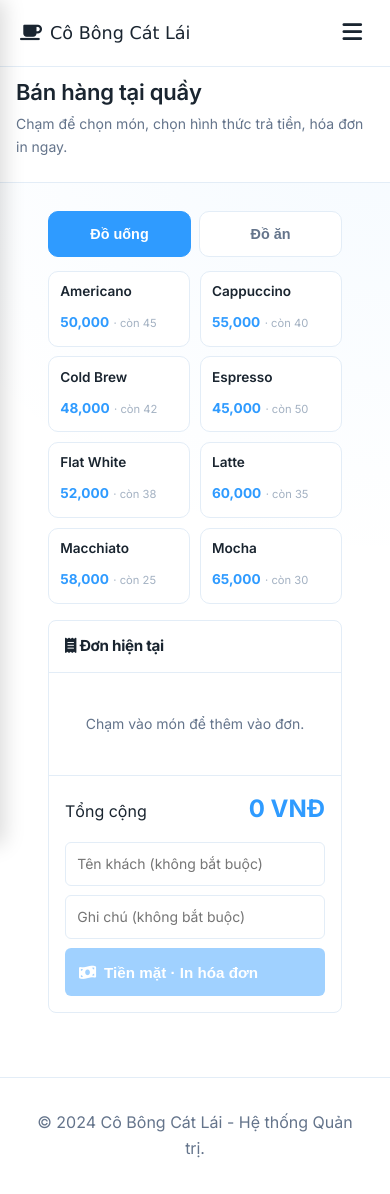
After one commit to nghuuhieu1903/quan-co-bong, a Flask app: page /admin/pos in a window 390 px wide. The commit adds this page. Run offline with Flask 3, Linux system fonts and the light colour scheme; the visitor is signed in with stand-in values (Sample User, id 1); some web fonts are replaced.

Commit message:
Add a counter sales screen and a printable receipt for the POS terminal
The shop has an Android POS terminal - a tablet with a built-in thermal
printer - so both of these run in its browser and need nothing installed on
the device.

/admin/pos is the counter screen: tap a product to add it, adjust quantities,
enter an optional customer name, then pay by cash or transfer. It is one
screen because the terminal is held in one hand, two columns on a tablet and
stacked below 900px, with every tap target at least 44px. Quantities are
capped at the stock shown on the button so a wasted round trip is avoided,
and the server checks again before writing - the same stock verification the
customer checkout does, so the two ways of ordering cannot oversell.

A cash sale is settled at the counter, so it is stored completed; a transfer
is only settled when the money lands, so it stays owed until someone marks it
off on the orders page.

/admin/order/<id>/receipt renders for an 80mm roll (?w=58 for the narrow
one), in a monospace face so the price column lines up and the thermal head
renders it legibly. Printing goes through the browser's own print service.
Taking payment goes straight to it with ?print=1, which opens the print
dialog on load. The bank QR is included on transfer receipts so the customer
can scan it off the paper.

Also fixes a bug in the test suites: they deleted the orders they created but
never returned the stock those orders had consumed, so every run quietly
drained the shop. Espresso - always Product.query.first() - had gone from 50
down to 2, which is what surfaced this: the cart flow test failed because a
5-unit update was correctly refused. Cleanup now credits each line back, and
stock is unchanged across three consecutive runs of all three suites.
Espresso restored to 50.

Co-Authored-By: Claude Opus 5 <noreply@anthropic.com>

```diff
--- a/smoke_baseline.json
+++ b/smoke_baseline.json
@@ -44,6 +44,8 @@
   "anon:index": 302,
   "anon:manage_products": 302,
   "anon:order_confirmation": 404,
+  "anon:order_receipt": 302,
+  "anon:pos": 302,
   "anon:product_detail_route": 200,
   "anon:products": 200,
   "anon:remove_from_cart": 302,
@@ -92,11 +94,15 @@
   "nav:generate_qr": 0,
   "nav:manage_products": 1,
   "nav:order_confirmation": 0,
+  "nav:order_receipt": 0,
+  "nav:pos": 1,
   "nav:product_detail_route": 1,
   "nav:products": 1,
   "nav:room_detail": 1,
   "nav:rooms": 1,
   "order_confirmation": 200,
+  "order_receipt": 200,
+  "pos": 200,
   "product_detail_route": 200,
   "products": 200,
   "remove_from_cart": 302,
--- a/templates/admin_base.html
+++ b/templates/admin_base.html
@@ -311,6 +311,12 @@
                     <i class="fas fa-tachometer-alt"></i> Dashboard
                 </a>
 
+                {# The counter screen is what staff use all day, so it sits at
+                   the top rather than inside a group. #}
+                <a href="{{ url_for('admin.pos') }}" class="sidebar-link {% if current_endpoint == 'pos' %}active{% endif %}" onclick="closeSidebar()">
+                    <i class="fas fa-cash-register"></i> Bán hàng
+                </a>
+
                 <div class="sidebar-group" data-group="rooms"
                      {% if current_endpoint in ['admin_rooms', 'admin_add_room', 'admin_edit_room', 'admin_room_bookings'] %}data-has-current="1"{% endif %}>
                     <button type="button" class="sidebar-group-toggle">
--- /dev/null
+++ b/templates/pos.html
@@ -0,0 +1,382 @@
+{% extends "admin_base.html" %}
+
+{% block title %}Bán hàng - Cô Bông Cát Lái{% endblock %}
+
+{% block head %}
+<style>
+/* Counter screen for the POS terminal.
+   ------------------------------------------------------------------
+   Sized for a handheld terminal held in one hand: two columns on a tablet,
+   stacked on a phone-sized screen, and every tap target at least 44px so it
+   can be hit reliably without a stylus. */
+.pos {
+    display: grid;
+    grid-template-columns: 1fr 340px;
+    gap: 1rem;
+    align-items: start;
+}
+
+.pos-tabs {
+    display: flex;
+    gap: 0.5rem;
+    margin-bottom: 0.85rem;
+}
+
+.pos-tab {
+    flex: 1;
+    padding: 0.7rem 1rem;
+    border: 1px solid var(--border-color);
+    border-radius: var(--radius-btn);
+    background: var(--bg-card);
+    color: var(--text-secondary);
+    font-weight: 600;
+    font-size: 0.9rem;
+    cursor: pointer;
+    min-height: 46px;
+}
+
+.pos-tab.active {
+    background: var(--accent-color);
+    border-color: var(--accent-color);
+    color: #fff;
+}
+
+.pos-grid {
+    display: grid;
+    grid-template-columns: repeat(auto-fill, minmax(132px, 1fr));
+    gap: 0.6rem;
+}
+
+.pos-item {
+    border: 1px solid var(--border-color);
+    border-radius: var(--radius-btn);
+    background: var(--bg-card);
+    padding: 0.7rem;
+    text-align: left;
+    cursor: pointer;
+    min-height: 76px;
+    display: flex;
+    flex-direction: column;
+    justify-content: space-between;
+    gap: 0.35rem;
+    font: inherit;
+}
+
+.pos-item:active { background: var(--bg-secondary); }
+
+.pos-item .nm {
+    font-weight: 600;
+    font-size: 0.85rem;
+    color: var(--text-primary);
+    line-height: 1.3;
+}
+
+.pos-item .pr {
+    color: var(--accent-color);
+    font-weight: 700;
+    font-size: 0.85rem;
+}
+
+.pos-item .st {
+    font-size: 0.7rem;
+    color: var(--text-muted);
+}
+
+/* --- ticket ------------------------------------------------------- */
+.pos-ticket {
+    position: sticky;
+    top: 1rem;
+    border: 1px solid var(--border-color);
+    border-radius: var(--admin-radius, 8px);
+    background: var(--bg-card);
+}
+
+.pos-ticket h3 {
+    margin: 0;
+    padding: 0.85rem 1rem;
+    border-bottom: 1px solid var(--border-color);
+    font-size: 0.95rem;
+    color: var(--text-primary);
+}
+
+.pos-lines {
+    max-height: 44vh;
+    overflow-y: auto;
+    padding: 0.5rem;
+}
+
+.pos-line {
+    display: grid;
+    grid-template-columns: 1fr auto;
+    gap: 0.3rem 0.5rem;
+    padding: 0.5rem;
+    border-bottom: 1px solid var(--border-color);
+}
+
+.pos-line .nm { font-size: 0.85rem; color: var(--text-primary); font-weight: 600; }
+.pos-line .amt { font-weight: 700; font-size: 0.85rem; white-space: nowrap; }
+
+.pos-qty {
+    display: inline-flex;
+    align-items: center;
+    border: 1px solid var(--border-color);
+    border-radius: 6px;
+    overflow: hidden;
+}
+
+.pos-qty button {
+    width: 34px;
+    height: 34px;
+    border: 0;
+    background: var(--bg-secondary);
+    color: var(--text-primary);
+    font: inherit;
+    font-size: 1rem;
+    cursor: pointer;
+}
+
+.pos-qty span {
+    min-width: 34px;
+    text-align: center;
+    font-weight: 700;
+    font-size: 0.9rem;
+}
+
+.pos-empty {
+    padding: 2rem 1rem;
+    text-align: center;
+    color: var(--text-secondary);
+    font-size: 0.875rem;
+}
+
+.pos-foot {
+    border-top: 1px solid var(--border-color);
+    padding: 0.85rem 1rem 1rem;
+}
+
+.pos-total {
+    display: flex;
+    justify-content: space-between;
+    align-items: baseline;
+    margin-bottom: 0.85rem;
+}
+
+.pos-total .v {
+    font-size: 1.5rem;
+    font-weight: 700;
+    color: var(--accent-color);
+}
+
+.pos-foot input {
+    width: 100%;
+    margin-bottom: 0.6rem;
+    padding: 0.6rem 0.7rem;
+    border: 1px solid var(--border-color);
+    border-radius: 6px;
+    font: inherit;
+    font-size: 0.875rem;
+    background: var(--bg-card);
+    color: var(--text-primary);
+}
+
+.pos-pay {
+    display: grid;
+    gap: 0.5rem;
+}
+
+.pos-pay button {
+    min-height: 48px;
+    font-size: 0.95rem;
+    font-weight: 700;
+}
+
+.pos-pay button[disabled] { opacity: 0.45; cursor: not-allowed; }
+
+@media (max-width: 900px) {
+    .pos { grid-template-columns: 1fr; }
+    .pos-ticket { position: static; }
+    .pos-lines { max-height: none; }
+}
+</style>
+{% endblock %}
+
+{% block content %}
+<section class="page-header">
+    <div class="container" style="max-width: 1200px; margin: 0 auto; padding: 0 2rem;">
+        <div>
+            <h1 class="admin-title"><i class="fas fa-cash-register"></i> Bán hàng tại quầy</h1>
+            <p>Chạm để chọn món, chọn hình thức trả tiền, hóa đơn in ngay.</p>
+        </div>
+    </div>
+</section>
+
+<div class="container" style="max-width: 1200px; margin: 0 auto; padding: 0 2rem 3rem;">
+    <div class="pos">
+        <div>
+            <div class="pos-tabs">
+                <button type="button" class="pos-tab active" data-type="drink">Đồ uống</button>
+                <button type="button" class="pos-tab" data-type="food">Đồ ăn</button>
+            </div>
+
+            <div class="pos-grid" id="posGrid">
+                {% for p in products %}
+                <button type="button" class="pos-item" data-type="{{ p.item_type }}"
+                        data-id="{{ p.id }}" data-name="{{ p.name }}"
+                        data-price="{{ '%.0f'|format(p.price) }}" data-stock="{{ p.stock }}">
+                    <span class="nm">{{ p.name }}</span>
+                    <span>
+                        <span class="pr">{{ "{:,.0f}".format(p.price) }}</span>
+                        <span class="st">· còn {{ p.stock }}</span>
+                    </span>
+                </button>
+                {% else %}
+                <p class="pos-empty">Chưa có sản phẩm nào còn hàng.</p>
+                {% endfor %}
+            </div>
+        </div>
+
+        <form class="pos-ticket" method="POST" action="{{ url_for('admin.pos_create_order') }}" id="posForm">
+            <input type="hidden" name="csrf_token" value="{{ csrf_token() }}">
+            <h3><i class="fas fa-receipt"></i> Đơn hiện tại</h3>
+
+            <div class="pos-lines" id="posLines">
+                <p class="pos-empty" id="posEmpty">Chạm vào món để thêm vào đơn.</p>
+            </div>
+
+            <div class="pos-foot">
+                <div class="pos-total">
+                    <span>Tổng cộng</span>
+                    <span class="v" id="posTotal">0 VNĐ</span>
+                </div>
+
+                <input type="text" name="customer_name" placeholder="Tên khách (không bắt buộc)"
+                       autocomplete="off">
+                <input type="text" name="notes" placeholder="Ghi chú (không bắt buộc)"
+                       autocomplete="off">
+
+                <div class="pos-pay">
+                    <button type="submit" name="payment_method" value="cash"
+                            class="btn btn-primary" id="payCash" disabled>
+                        <i class="fas fa-money-bill-wave"></i> Tiền mặt · In hóa đơn
+                    </button>
+                    {% if bank_enabled %}
+                    <button type="submit" name="payment_method" value="bank"
+                            class="btn btn-secondary" id="payBank" disabled>
+                        <i class="fas fa-qrcode"></i> Chuyển khoản · In mã QR
+                    </button>
+                    {% endif %}
+                </div>
+            </div>
+        </form>
+    </div>
+</div>
+{% endblock %}
+
+{% block scripts %}
+<script>
+(function () {
+    var lines = {};                       // id -> {name, price, qty, stock}
+    var grid   = document.getElementById('posGrid');
+    var box    = document.getElementById('posLines');
+    var empty  = document.getElementById('posEmpty');
+    var totalEl = document.getElementById('posTotal');
+    var form   = document.getElementById('posForm');
+
+    function money(n) { return n.toLocaleString('vi-VN') + ' VNĐ'; }
+
+    function render() {
+        // rebuild the ticket; also rebuilds the hidden inputs that get posted
+        box.querySelectorAll('.pos-line, .pos-hidden').forEach(function (n) { n.remove(); });
+        form.querySelectorAll('input[name="product_id"], input[name="quantity"]')
+            .forEach(function (n) { n.remove(); });
+
+        var total = 0, any = false;
+        Object.keys(lines).forEach(function (id) {
+            var l = lines[id];
+            if (l.qty <= 0) return;
+            any = true;
+            total += l.price * l.qty;
+
+            var row = document.createElement('div');
+            row.className = 'pos-line';
+            row.innerHTML =
+                '<span class="nm"></span>' +
+                '<span class="amt">' + money(l.price * l.qty) + '</span>' +
+                '<span class="pos-qty">' +
+                  '<button type="button" data-act="dec">−</button>' +
+                  '<span>' + l.qty + '</span>' +
+                  '<button type="button" data-act="inc">+</button>' +
+                '</span>';
+            row.querySelector('.nm').textContent = l.name;   // never innerHTML
+            row.dataset.id = id;
+            box.appendChild(row);
+
+            ['product_id', 'quantity'].forEach(function (field) {
+                var i = document.createElement('input');
+                i.type = 'hidden';
+                i.name = field;
+                i.value = field === 'product_id' ? id : l.qty;
+                form.appendChild(i);
+            });
+        });
+
+        empty.style.display = any ? 'none' : '';
+        totalEl.textContent = money(total);
+        ['payCash', 'payBank'].forEach(function (id) {
+            var b = document.getElementById(id);
+            if (b) b.disabled = !any;
+        });
+    }
+
+    function add(btn, delta) {
+        var id = btn.dataset.id;
+        var stock = parseInt(btn.dataset.stock, 10);
+        if (!lines[id]) {
+            lines[id] = {name: btn.dataset.name,
+                         price: parseInt(btn.dataset.price, 10),
+                         qty: 0, stock: stock};
+        }
+        var next = lines[id].qty + delta;
+        // never let the counter book more than is on the shelf; the server
+        // checks again, but failing here avoids a wasted round trip
+        if (next > lines[id].stock) return;
+        lines[id].qty = Math.max(0, next);
+        if (lines[id].qty === 0) delete lines[id];
+        render();
+    }
+
+    grid.addEventListener('click', function (e) {
+        var item = e.target.closest('.pos-item');
+        if (item) add(item, 1);
+    });
+
+    box.addEventListener('click', function (e) {
+        var b = e.target.closest('button[data-act]');
+        if (!b) return;
+        var id = b.closest('.pos-line').dataset.id;
+        var src = grid.querySelector('.pos-item[data-id="' + id + '"]');
+        if (src) add(src, b.dataset.act === 'inc' ? 1 : -1);
+    });
+
+    document.querySelectorAll('.pos-tab').forEach(function (tab) {
+        tab.addEventListener('click', function () {
+            document.querySelectorAll('.pos-tab').forEach(function (t) {
+                t.classList.remove('active');
+            });
+            this.classList.add('active');
+            var want = this.dataset.type;
+            grid.querySelectorAll('.pos-item').forEach(function (i) {
+                i.style.display = i.dataset.type === want ? '' : 'none';
+            });
+        });
+    });
+
+    // start on the drinks tab
+    grid.querySelectorAll('.pos-item').forEach(function (i) {
+        if (i.dataset.type !== 'drink') i.style.display = 'none';
+    });
+
+    render();
+})();
+</script>
+{% endblock %}
--- a/test_flows.py
+++ b/test_flows.py
@@ -326,6 +326,11 @@ def cleanup(ids):
                     db.session.delete(row); removed.append(f'{model.__name__}#{ids[key]}')
         if ids.get('order'):
             for it in models.OrderItem.query.filter_by(order_id=ids['order']).all():
+                # Placing the order decremented stock; deleting the order has
+                # to give it back or repeated runs quietly drain the shop.
+                product = db.session.get(models.Product, it.product_id)
+                if product:
+                    product.stock += it.quantity
                 db.session.delete(it)
             o = db.session.get(models.Order, ids['order'])
             if o:
--- a/test_payments.py
+++ b/test_payments.py
@@ -223,6 +223,10 @@ def main():
     with app_module.app.app_context():
         for oid in created:
             for it in models.OrderItem.query.filter_by(order_id=oid).all():
+                # give the stock back, or repeated runs drain the shop
+                product = db.session.get(models.Product, it.product_id)
+                if product:
+                    product.stock += it.quantity
                 db.session.delete(it)
             o = db.session.get(models.Order, oid)
             if o:
--- a/test_security.py
+++ b/test_security.py
@@ -181,6 +181,10 @@ def main():
     # clean up the order this run created
     with app_module.app.app_context():
         for it in models.OrderItem.query.filter_by(order_id=order_id).all():
+            # give the stock back, or repeated runs drain the shop
+            product = db.session.get(models.Product, it.product_id)
+            if product:
+                product.stock += it.quantity
             db.session.delete(it)
         o = db.session.get(models.Order, order_id)
         if o:
```
Also changed, not shown: blueprints/admin.py (+100 -0 lines), templates/admin_orders.html (+9 -1 lines), templates/receipt.html (added, +195 -0 lines).
